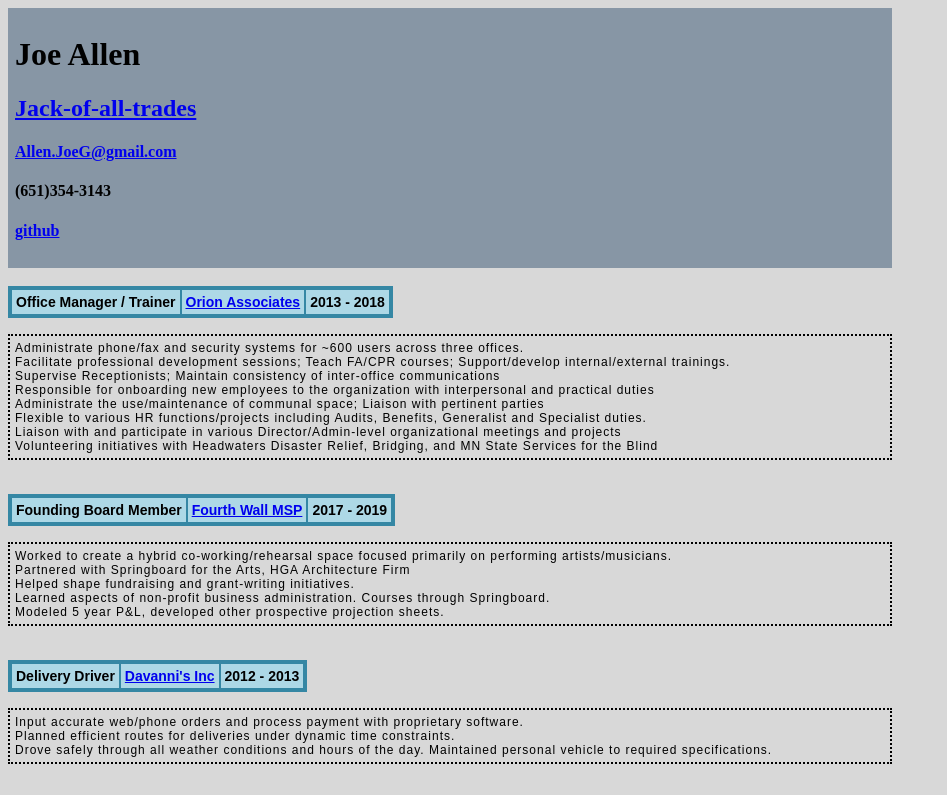
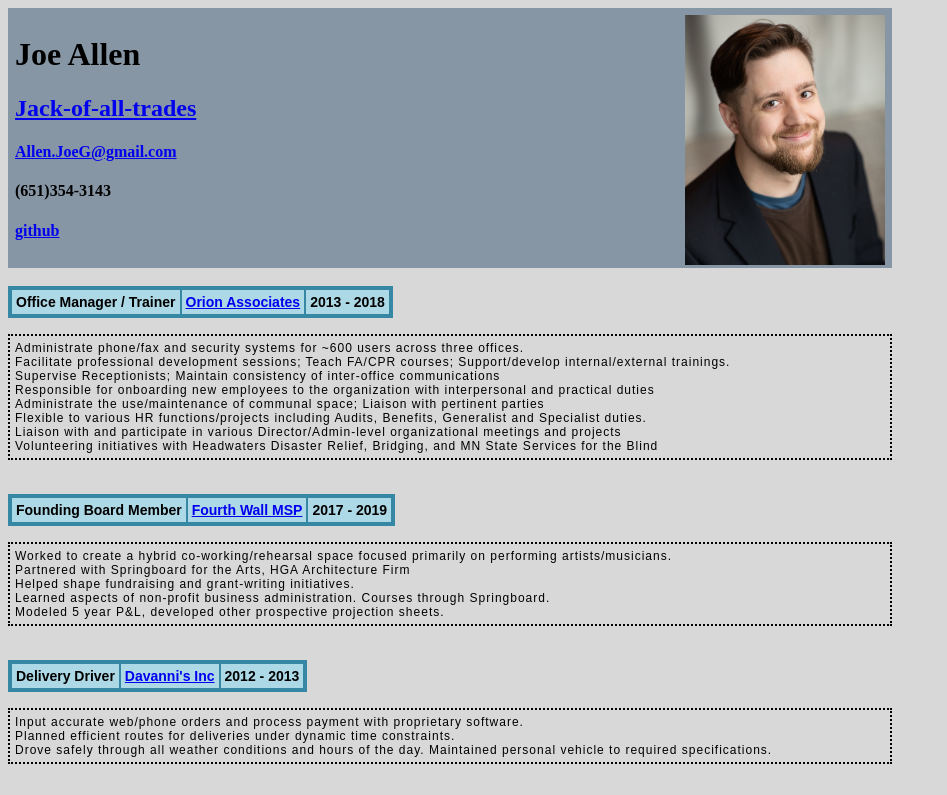
Before and after one commit to AllenJoeG/AllenJoeG.github.io, a plain HTML site: page index.html in a window 1280 px wide. Shown: the top 795 px of the page, without its empty margins (0-947 px from the left). Drawn offline with Linux system fonts and the light colour scheme.

Commit message:
Update index.html

```diff
--- a/index.html
+++ b/index.html
@@ -8,7 +8,7 @@
 
 <body>
   <div class="contact">
-    <img href="Joe Allen Headshot1color.jpg" id="headshot">
+    <img src ="AllenJoeG.github.io/Joe Allen Headshot1color.jpg" id="headshot">
     <h1>Joe Allen</h1>
     <h2><a href="https://linkedin.com/in/joe-allen-37459564/" target="_blank">Jack-of-all-trades</a></h2>
     <h4><a href="mailto:Allen.JoeG@gmail.com" target="_blank">Allen.JoeG@gmail.com</a></h4>
```
